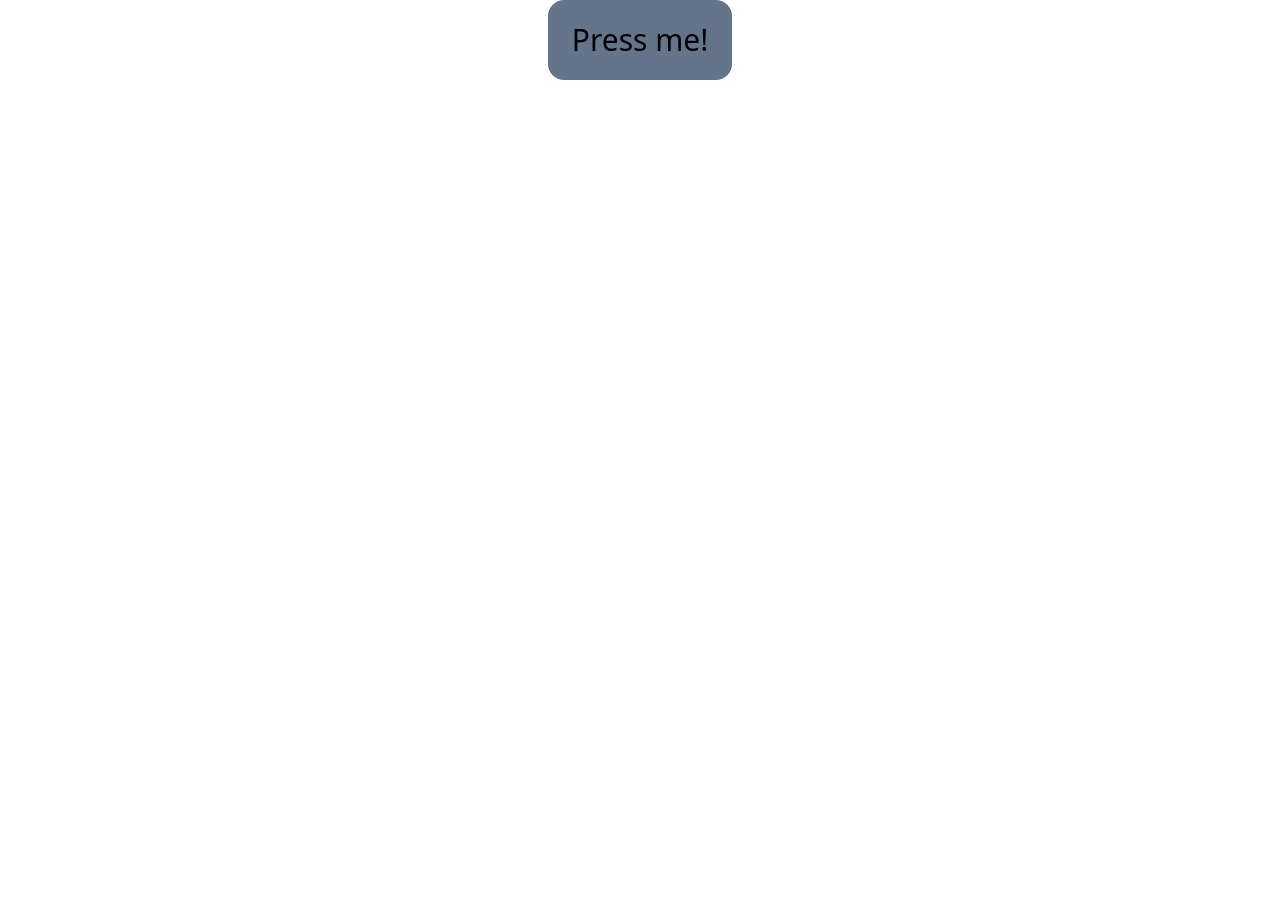
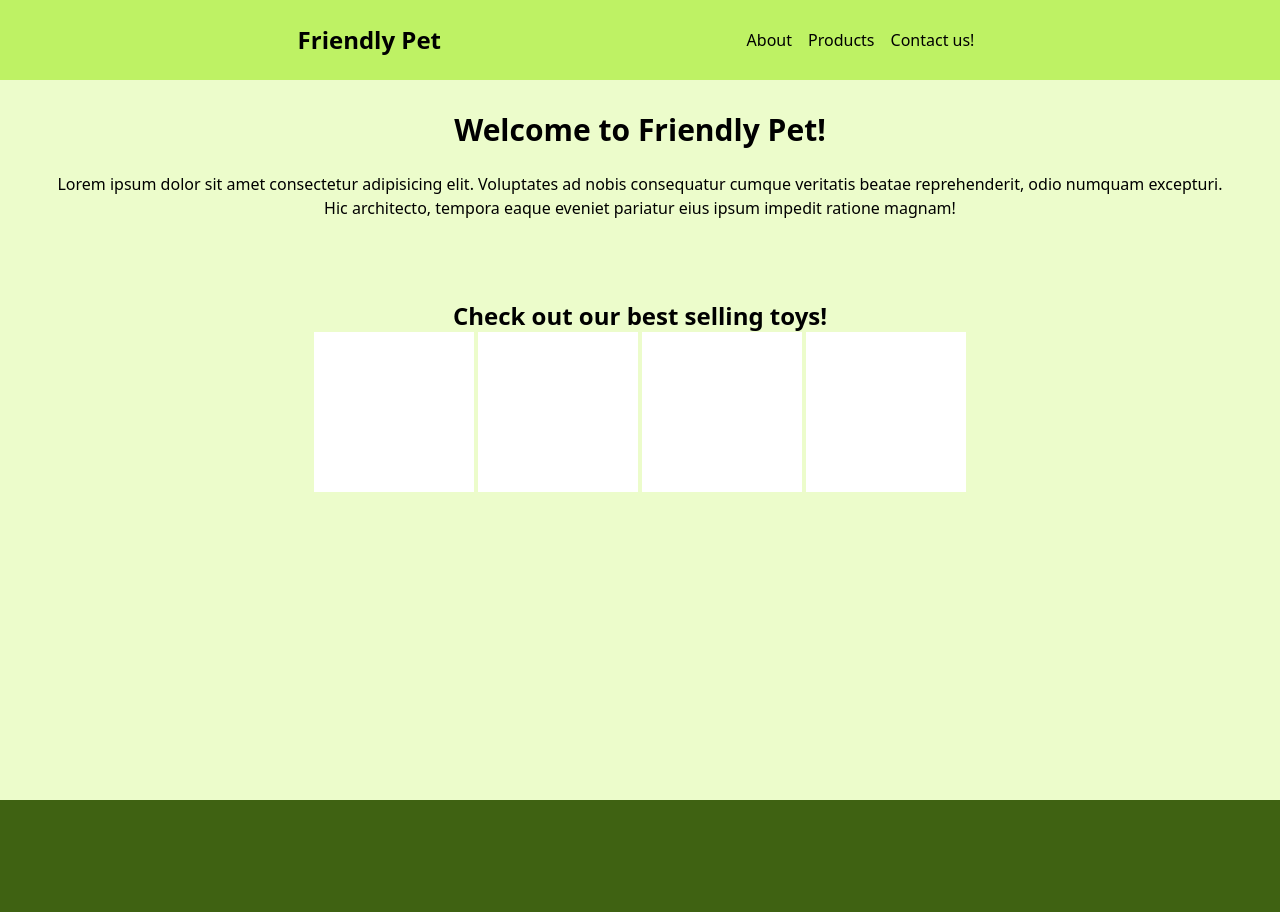
Before and after one commit to L03A95/aprendiendo_tailwind, a website: page public/index.html in a window 1280 px wide. Before the commit the page ends 800 px from the top, so only its background shows below. Drawn offline with Linux system fonts and the light colour scheme.

Commit message:
Starting the page!

```diff
--- a/package.json
+++ b/package.json
@@ -1,7 +1,7 @@
 
 {
   "scripts": {
-    "build-css": "tailwindcss build src/styles.css -o public/styles.css"
+    "build-css": "tailwindcss build -i src/styles.css -o public/output.css --watch"
   },
   "devDependencies": {
     "autoprefixer": "^10.4.14",
--- a/public/index.html
+++ b/public/index.html
@@ -4,10 +4,36 @@
   <meta charset="UTF-8">
   <meta name="viewport" content="width=device-width, initial-scale=1.0">
   <link rel="stylesheet" href="output.css" >
+  <title>Pagina prueba</title>
+  <meta name="description" content="Es una pagina de prueba para testear tailwind y probar el responsive.">
 </head>
-<body class="flex justify-center content-center h-screen">
-  <button class="bg-slate-500 py-4 px-6 text-3xl rounded-2xl h-20 content-center">
-    Press me!
-  </button>
+<body class="overflow-x-hidden">
+  <nav class="w-screen bg-lime-300 h-20 fixed flex justify-evenly items-center">
+    <h3 class="text-2xl inline h-8 font-black">Friendly Pet</h3>
+    <ul class="flex">
+      <li class="font-light m-2">About</li>
+      <li class="font-light m-2">Products</li>
+      <li class="font-light m-2">Contact us!</li>
+    </ul>
+  </nav>
+  <main class="bg-lime-100 text-center h-screen py-20">
+    <section class="mt-8">
+      <h1 class="text-3xl font-bold">Welcome to <b>Friendly Pet!</b></h1>
+      <p class="mx-14 mt-6 font-medium">Lorem ipsum dolor sit amet consectetur adipisicing elit. Voluptates ad nobis consequatur cumque veritatis beatae reprehenderit, odio numquam excepturi. Hic architecto, tempora eaque eveniet pariatur eius ipsum impedit ratione magnam!</p>
+    </section>
+    <section class="my-20">
+      <h2 class="text-2xl font-bold">Check out our best selling toys!</h2>
+      <div>
+        <div class="bg-white h-40 w-40 inline-block"></div>
+        <div class="bg-white h-40 w-40 inline-block"></div>
+        <div class="bg-white h-40 w-40 inline-block"></div>
+        <div class="bg-white h-40 w-40 inline-block"></div>
+      </div>
+
+    </section>
+  </main>
+  <footer class="w-screen bg-lime-800 text-center h-28">
+
+  </footer>
 </body>
-</html>
+</html
```
Also changed, not shown: public/output.css.
